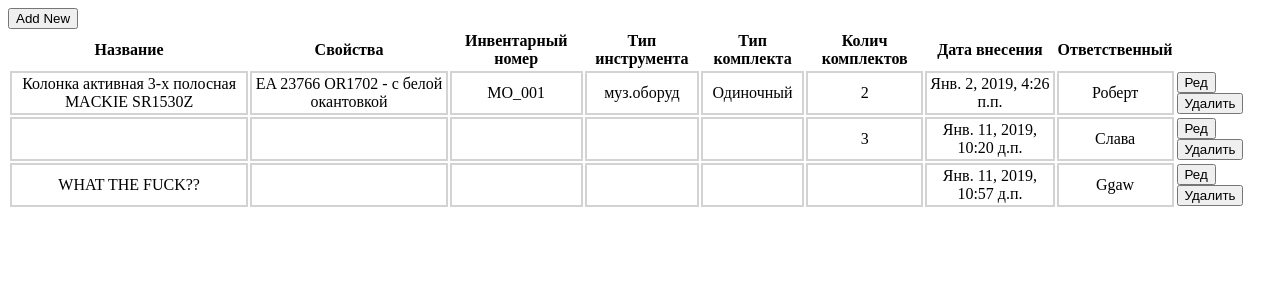
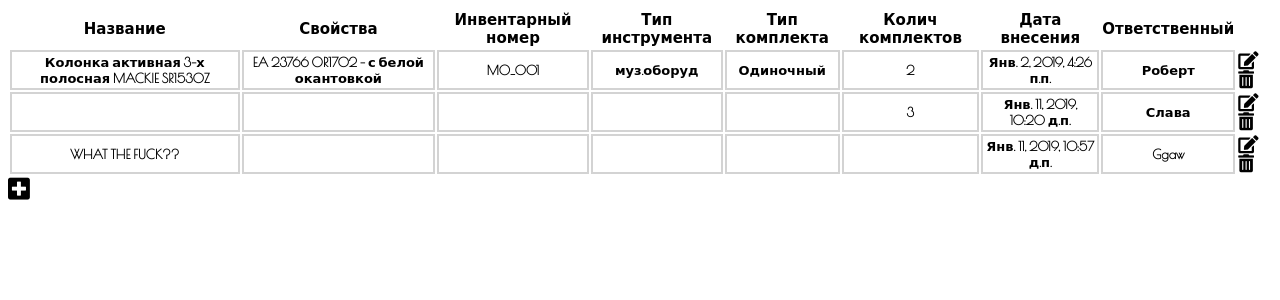
Before and after one commit to Gagih3/MymusicBand, a Django app: page /musicband/ in a window 1280 px wide. Shown: the top 300 px of the page. Run offline with Django 3.2, Linux system fonts and the light colour scheme; data comes from the database, SQL or seed files in the repository; both versions use the stored data as it was after the commit; some libraries are stand-ins or nearby versions.

Commit message:
разобрался с экстендами,начал прикручивать авторизацию

```diff
--- a/musicband/static/musicband/instr_list.js
+++ b/musicband/static/musicband/instr_list.js
@@ -1,23 +1,21 @@
 var csrftoken = Cookies.get("csrftoken"); // получает токен безопасности
 // Операции над таблицой данных
-    $("body").click(function (event) {
+    $("table").click(function (event) {
         // Функция включения редактирования таблицы
-        if ($(event.target).is("button.redact")){
+        if ($(event.target).is(".fas.fa-edit")){
             var td = $(event.target).parent().siblings("td").not(":last-child");
             if (td.attr("contenteditable")){
                 td.removeAttr("contenteditable");
                 td.toggleClass("skyblue");
-                $(event.target).text("Ред");
-                $(event.target).siblings(".save").replaceWith("<button class=\'delete\'>Удалить</button>");
+                $(event.target).siblings(".fas.fa-save").replaceWith("<i class=\"fas fa-trash-alt\"></i>");
             }else {
                 td.not(":nth-child(8)").attr("contenteditable","True");
                 td.toggleClass("skyblue");
-                $(event.target).text("Отм Ред");
-                $(event.target).siblings(".delete").replaceWith("<button class=\'save\'>Сохр</button>");
+                $(event.target).siblings(".fas.fa-trash-alt").replaceWith("<i class=\"fas fa-save\"></i>");
             };
         };
         // если нажата кнопка сохранить отпаравляет request.POST со словарём из ячеек таблицы (работает только в редактируемом поле)
-        if ($(event.target).is("button.save")){
+        if ($(event.target).is(".fas.fa-save")){
             var st = $(event.target).parent().siblings("td:not(:last-child):not(:nth-child(8))");
             if(st.attr("contenteditable")){
                 var dit = {};
@@ -29,13 +27,12 @@ var csrftoken = Cookies.get("csrftoken"); // получает токен без
                 let td = $(event.target).parent().siblings("td").not(":last-child");
                 td.removeAttr("contenteditable");
                 td.toggleClass("skyblue");
-                $(event.target).siblings("button.redact").text("Ред");
-                $(event.target).replaceWith("<button class=\'delete\'>Удалить</button>");
+                $(event.target).replaceWith("<i class=\"fas fa-trash-alt\"></i>");
 
             };
         };
         //Функция добавления нового инструмента
-        if ($(event.target).is("button.New_Record")){
+        if ($(event.target).is(".fas.fa-plus-square")){
             var new_tr_html = "<tr>\n" +
                 "<td data-key=\"id\" class=\"skyblue\" contenteditable='true' style=\'display:none;\'></td>\n" +
                 "<td data-key=\"instrument_name\" class=\"skyblue\" contenteditable=\'true\'></td>\n" +
@@ -47,14 +44,14 @@ var csrftoken = Cookies.get("csrftoken"); // получает токен без
                 "<td data-key=\"pub_date\" class=\"skyblue\"></td>\n"+
                 "<td data-key=\"responsible\" class=\"skyblue\" contenteditable='true'></td>\n"+
                 "<td>\n" +
-                "<button class=\"redact\">Отм Ред</button>\n" +
-                "<button class=\"save\">Сохр</button>\n" +
+                "<i class=\"fas fa-edit\"></i>\n" +
+                "<i class=\"fas fa-trash-alt\"></i>\n" +
                 "</td>"
                 "</tr>"
             $("tbody").append(new_tr_html);
         };
         // Функция удаления поля из базы и из html для вновь созданных полей
-        if ($(event.target).is("button.delete")){
+        if ($(event.target).is(".fas.fa-trash-alt")){
             var del_btn = $(event.target);
             $("body").append("<div class=\'shadow\'></div>\n" +
                 "<div class=\'confirm-delete\'>\n" +
--- a/musicband/static/musicband/style.css
+++ b/musicband/static/musicband/style.css
@@ -6,6 +6,12 @@ td:not(:last-child) {
 }
 body{
     background-color: white;
+    font-family: 'Poiret One', cursive;
+
+}
+tr:first-child{
+    font-weight: bolder;
+    font-size: 15px;
 }
 table{
     border-collapse: separate;
@@ -21,6 +27,8 @@ tr{
     width: auto;
     height: 30px;
     max-height:50px;
+    font-weight: 600;
+    font-size: 13px;
 }
 div.confirm-delete{
     top:30%;
@@ -45,7 +53,27 @@ div.shadow{
     left: 0px;
     background-color: rgba(0, 0, 0, 0.5);
 }
+tbody{
+    perspective: 400px;
+    transform-style: preserve-3d;
+}
 tr:not(:first-child):hover{
-    transform: scale(1.01);
     box-shadow:0 0 3mm 0 black ;
 }
+
+i.fa-plus-square{
+    font-size: 25px;
+}
+i.fa-edit{
+    font-size: 18px;
+}
+i.fa-trash-alt{
+    font-size: 18px;
+}
+i.fa-save{
+    font-size: 18px;
+}
+i:hover{
+    cursor: pointer;
+    transform: scale(1.1);
+}
--- a/musicband/templates/musicband/base.html
+++ b/musicband/templates/musicband/base.html
@@ -4,45 +4,17 @@
 <head>
     <meta charset="UTF-8">
     <title>MusicBand</title>
+    <link rel="stylesheet" href="https://use.fontawesome.com/releases/v5.6.3/css/all.css" integrity="sha384-UHRtZLI+pbxtHCWp1t77Bi1L4ZtiqrqD80Kn4Z8NTSRyMA2Fd33n5dQ8lWUE00s/" crossorigin="anonymous">
+    <link href="https://fonts.googleapis.com/css?family=Poiret+One&amp;subset=cyrillic" rel="stylesheet">
     <link rel="stylesheet" href="{% static "musicband/style.css" %}" type="text/css">
     <link rel="icon" href="{% static "musicband/favicon.ico" %}">
     <script src="https://ajax.googleapis.com/ajax/libs/jquery/3.3.1/jquery.min.js"></script>
     <script src="https://cdn.jsdelivr.net/npm/js-cookie@2/src/js.cookie.min.js"></script>
 </head>
 <body>
-    {% block wtf %}
-
+    {% block instrtable %}
+        {% include "musicband/instrument_table.html" %}
     {% endblock %}
-    <button class="New_Record">Add New</button>
-    <table class="main_instument_table" id="main_table">
-        <tbody id="main_table_content">
-            <tr class="table_header">
-                <th>Название</th>
-                <th>Свойства</th>
-                <th>Инвентарный номер</th>
-                <th>Тип инструмента</th>
-                <th>Тип комплекта</th>
-                <th>Колич комплектов</th>
-                <th>Дата внесения</th>
-                <th>Ответственный</th>
-            </tr>
-            {% for instrument in data %}
-                <tr id="{{ instrument.id }}">
-                    {% for k,v in instrument.items %}
-                        {% if k == 'id' %}
-                            <td data-key="{{ k }}" style="display:none">{{ v|default_if_none:"" }}</td>
-                        {% else %}
-                            <td data-key="{{ k }}">{{ v|default_if_none:"" }}</td>
-                        {% endif %}
-                    {% endfor %}
-                    <td>
-                        <button class="redact">Ред</button>
-                        <button class="delete">Удалить</button>
-                    </td>
-                </tr>
-            {% endfor %}
-        </tbody>
-    </table>
 </body>
 <script src="{% static "musicband/instr_list.js" %}"></script>
 </html>
--- a/musicband/templates/musicband/instrument_table.html
+++ b/musicband/templates/musicband/instrument_table.html
@@ -1,5 +1,33 @@
-{% extends "musicband/base.html" %}
 
-{% block wtf %}
-   <div>WTF???</div>
+{% block instrtable %}
+    <table class="main_instument_table" id="main_table">
+        <tbody id="main_table_content">
+            <tr class="table_header">
+                <th>Название</th>
+                <th>Свойства</th>
+                <th>Инвентарный номер</th>
+                <th>Тип инструмента</th>
+                <th>Тип комплекта</th>
+                <th>Колич комплектов</th>
+                <th>Дата внесения</th>
+                <th>Ответственный</th>
+            </tr>
+            {% for instrument in data %}
+                <tr id="{{ instrument.id }}">
+                    {% for k,v in instrument.items %}
+                        {% if k == 'id' %}
+                            <td data-key="{{ k }}" style="display:none">{{ v|default_if_none:"" }}</td>
+                        {% else %}
+                            <td data-key="{{ k }}">{{ v|default_if_none:"" }}</td>
+                        {% endif %}
+                    {% endfor %}
+                    <td>
+                        <i class="fas fa-edit"></i>
+                        <i class="fas fa-trash-alt"></i>
+                    </td>
+                </tr>
+            {% endfor %}
+        </tbody>
+    </table>
+    <i class="fas fa-plus-square"></i>
 {% endblock %}
--- a/musicband/urls.py
+++ b/musicband/urls.py
@@ -13,9 +13,10 @@ Including another URLconf
     1. Import the include() function: from django.urls import include, path
     2. Add a URL to urlpatterns:  path('blog/', include('blog.urls'))
 """
-from django.urls import path
+from django.urls import path, include
 from .views import MainView
 
 urlpatterns = [
     path('musicband/', MainView.as_view()),
+    path('musicband/accounts/', include('allauth.urls'))
 ]
--- a/musicband/views.py
+++ b/musicband/views.py
@@ -36,7 +36,7 @@ class MainView (View):
                 else:
                     new = Instrument.objects.create(**get_dict)
                     return render(request, self.template_name)
-            except MultiValueDictKeyError :
+            except MultiValueDictKeyError:
                 return render(request, self.template_name, context={"troubles": "don't get json fields to update"})
 
     def delete(self, request):
```
Also changed, not shown: untitled2/settings.py (+14 -0 lines), db.sqlite3.
